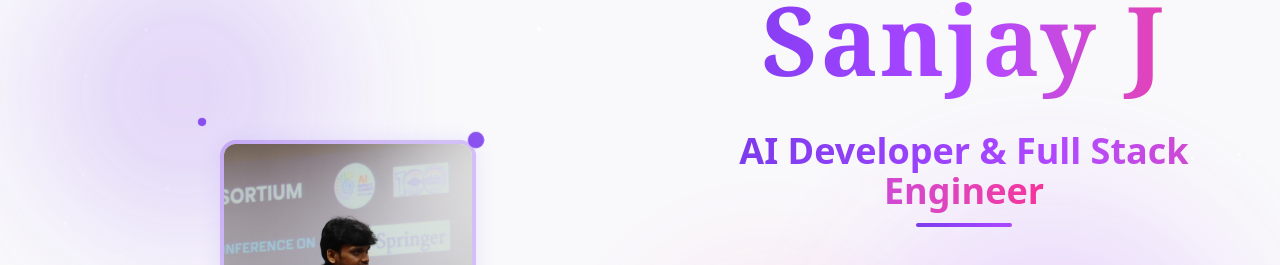
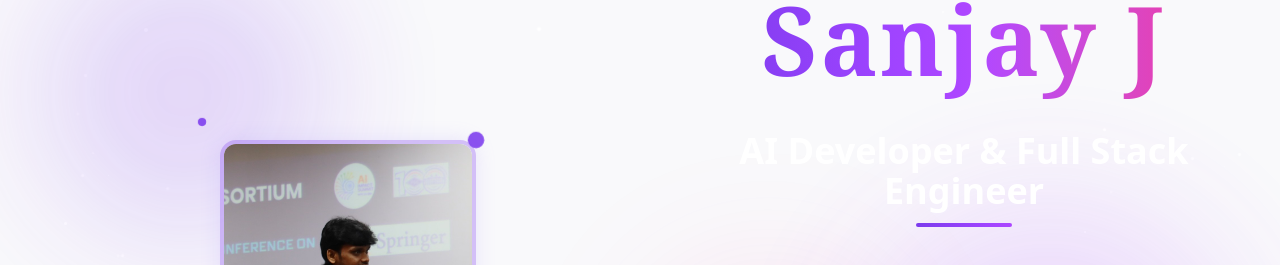
Before and after one commit to Sanjayj-06/Sanjay-portfolio, a React (Vite) app: page / in a window 1280 px wide. Shown: the part 132-397 px from the top of the page. Built offline with nearby package versions, Linux system fonts and the light colour scheme.

Commit message:
updation

```diff
--- a/src/components/CourseworkSection.jsx
+++ b/src/components/CourseworkSection.jsx
@@ -7,9 +7,13 @@ const coursework = [
   "Design and Analysis of Algorithms",
   "Machine Learning",
   "Database Management Systems",
+  "Optimisation Techniques",
+  "Embedded Systems",
   "Object-Oriented Programming",
   "Software Engineering",
   "Operating Systems",
+  "Computer Networks",
+  "Data Visualisation and Exploration",
   "Computer Organisation and Architecture",
   "Discrete Mathematics",
   "Linear Algebra",
--- a/src/components/HeroSection.jsx
+++ b/src/components/HeroSection.jsx
@@ -96,8 +96,8 @@ export const HeroSection = () => {
             </div>
 
             <div className="opacity-0 animate-fade-in-delay-2 space-y-3">
-              <h2 className="text-2xl md:text-3xl lg:text-4xl font-semibold text-foreground/90">
-                <span className="text-gradient">AI Developer & Full Stack Engineer</span>
+              <h2 className="text-2xl md:text-3xl lg:text-4xl font-semibold text-foreground">
+                <span className="text-white">AI Developer & Full Stack Engineer</span>
               </h2>
               <div className="w-24 h-1 bg-gradient-to-r from-primary to-purple-500 rounded-full mx-auto"></div>
             </div>
```
